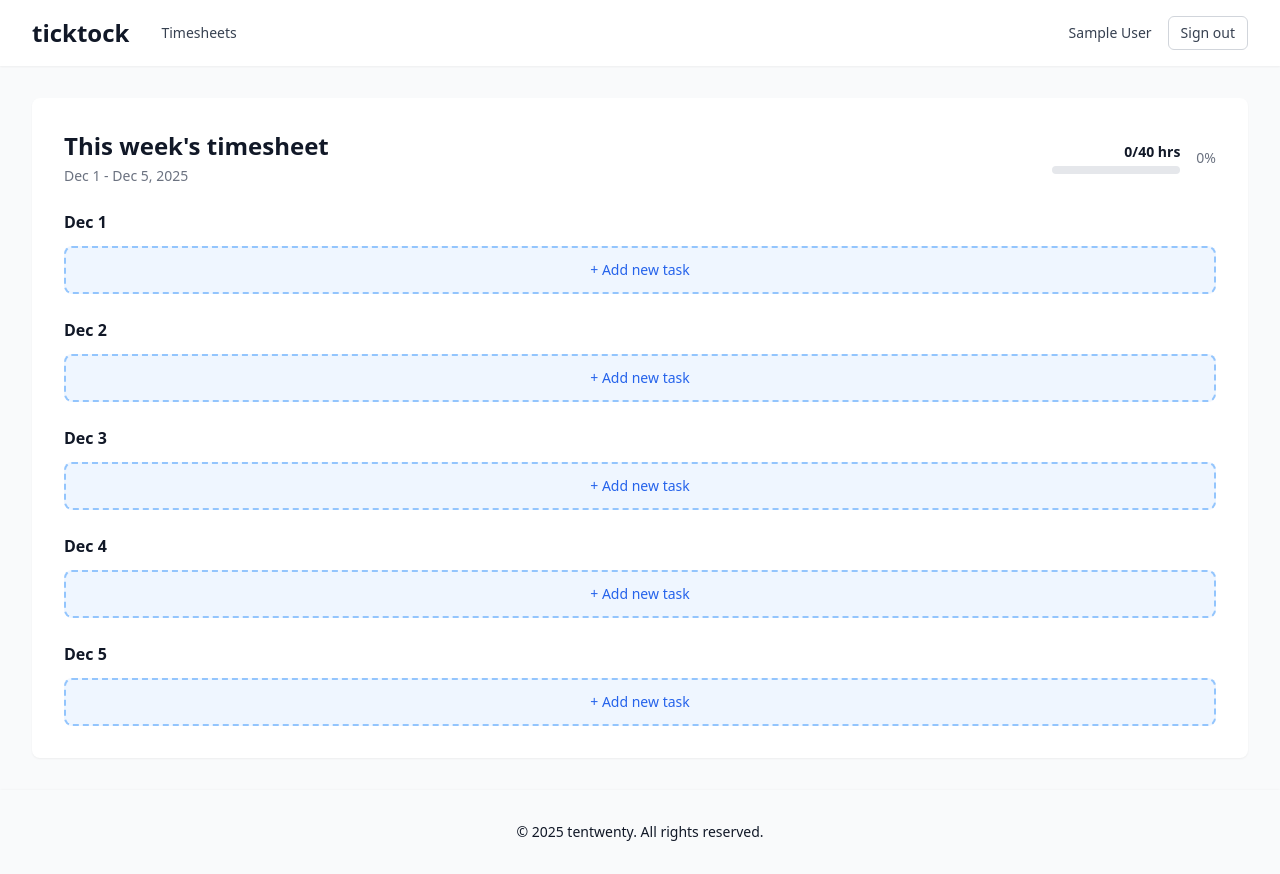
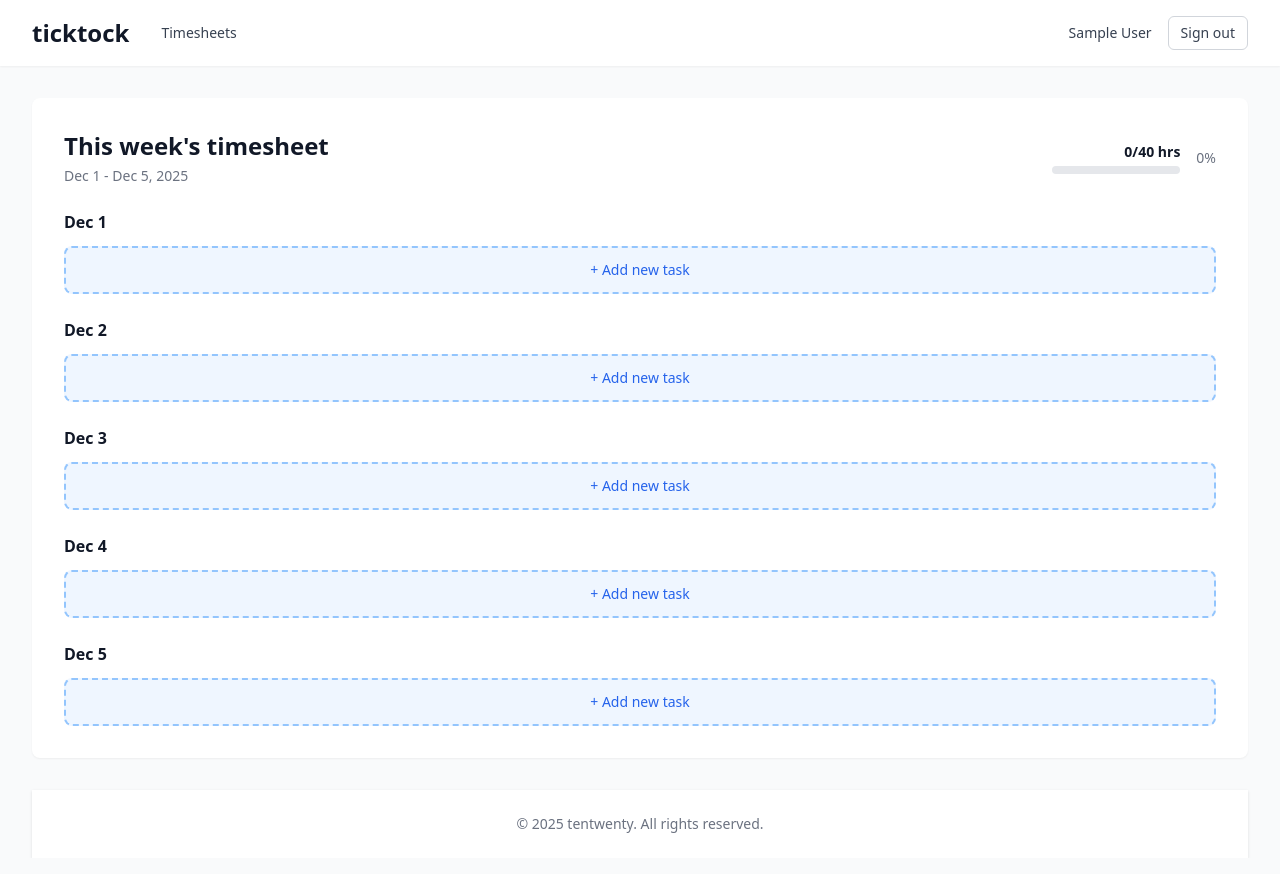
Before and after one commit to students44/timesheet_managementsystem, a React (Vite) app: page /timesheet/1 in a window 1280 px wide. Built offline with nearby package versions, Linux system fonts and the light colour scheme; sample sign-in values are in the browser's storage.

Commit message:
make the footer comp

```diff
--- /dev/null
+++ b/src/components/Footer.jsx
@@ -0,0 +1,7 @@
+export function Footer() {
+    return (
+        <footer className="py-6 text-center text-sm text-gray-500 shadow bg-white mx-auto px-4 sm:px-6 lg:px-8" style={{ maxWidth: '76rem' }}>
+            © 2025 tentwenty. All rights reserved.
+        </footer>
+    );
+}
--- a/src/pages/Dashboard.jsx
+++ b/src/pages/Dashboard.jsx
@@ -3,6 +3,7 @@ import { useNavigate } from 'react-router-dom';
 import { useAuth } from '../context/AuthContext';
 import { TimesheetTable } from '../components/TimesheetTable';
 import { TimesheetModal } from '../components/TimesheetModal';
+import { Footer } from '../components/Footer';
 import { Button } from '../components/ui/Button';
 import { Select } from '../components/ui/Select';
 import { api } from '../services/api';
@@ -149,6 +150,8 @@ export default function Dashboard() {
                 </div>
             </main>
 
+            <Footer />
+
             <TimesheetModal
                 isOpen={isModalOpen}
                 onClose={() => setIsModalOpen(false)}
--- a/src/pages/WeeklyTimesheet.jsx
+++ b/src/pages/WeeklyTimesheet.jsx
@@ -3,6 +3,7 @@ import { useParams, useNavigate } from 'react-router-dom';
 import { useAuth } from '../context/AuthContext';
 import { Button } from '../components/ui/Button';
 import { TimesheetModal } from '../components/TimesheetModal';
+import { Footer } from '../components/Footer';
 import { MoreVertical } from 'lucide-react';
 
 export default function WeeklyTimesheet() {
@@ -273,9 +274,7 @@ export default function WeeklyTimesheet() {
                 }
             />
 
-            <footer className="py-6 text-center text-sm text-gray shadow mx-auto max-w-7xl px-4 py-8 sm:px-6 lg:px-8">
-                © 2025 tentwenty. All rights reserved.
-            </footer>
+            <Footer />
         </div>
     );
 }
```
